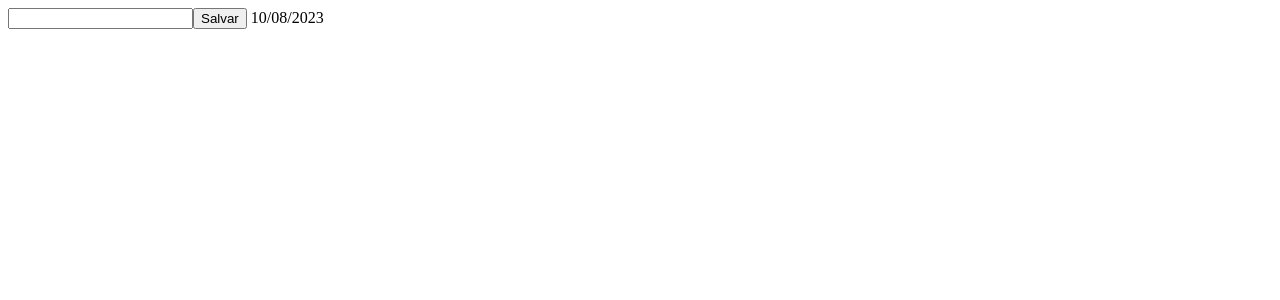
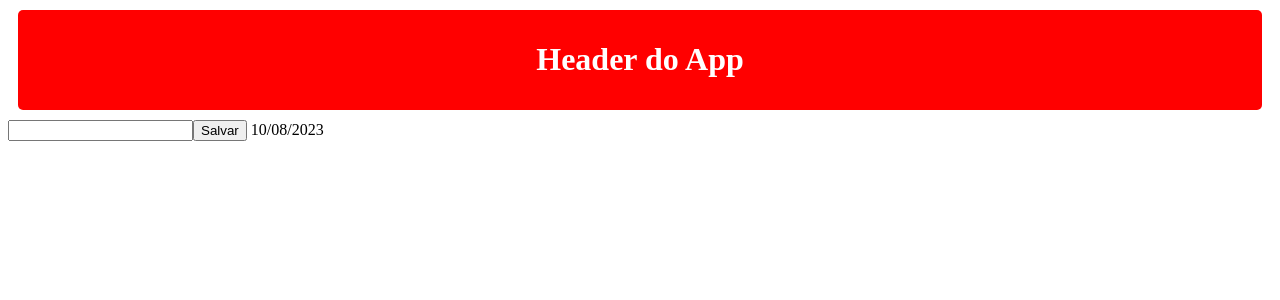
Before and after one commit to matheusoliveira21tec/angular-study-repository, an Angular app in the folder meu-primeiro-projeto/: page / in a window 1280 px wide. Shown: the top 300 px of the page. Built offline with nearby package versions, Linux system fonts and the light colour scheme.

Commit message:
aprendendo modules

```diff
--- a/meu-primeiro-projeto/src/app/app.component.ts
+++ b/meu-primeiro-projeto/src/app/app.component.ts
@@ -3,6 +3,7 @@ import { Component, OnInit } from '@angular/core';
 @Component({
   selector: 'app-root',
   template: `
+  <app-new-component></app-new-component>
   <app-diretivas-atributos></app-diretivas-atributos>
   <router-outlet></router-outlet>`
 })
--- a/meu-primeiro-projeto/src/app/app.module.ts
+++ b/meu-primeiro-projeto/src/app/app.module.ts
@@ -8,6 +8,7 @@ import { DataBindingComponent } from './data-binding/data-binding.component';
 import { FormsModule } from '@angular/forms';
 import { DiretivasEstruturaisComponent } from './diretivas-estruturais/diretivas-estruturais.component';
 import { DiretivasAtributosComponent } from './diretivas-atributos/diretivas-atributos.component';
+import { SharedModule } from './shared/shared.module';
 
 @NgModule({
   declarations: [
@@ -20,7 +21,8 @@ import { DiretivasAtributosComponent } from './diretivas-atributos/diretivas-atr
   imports: [
     BrowserModule,
     AppRoutingModule,
-    FormsModule
+    FormsModule,
+    SharedModule
   ],
   providers: [],
   bootstrap: [AppComponent]
--- /dev/null
+++ b/meu-primeiro-projeto/src/app/shared/new-component/new-component.component.html
@@ -0,0 +1,3 @@
+<header>
+    <h1>Header do App</h1>
+</header>
--- /dev/null
+++ b/meu-primeiro-projeto/src/app/shared/new-component/new-component.component.scss
@@ -0,0 +1,11 @@
+header{
+    background: red;
+    color : #fff;
+    text-align: center;
+    padding: 10px;
+    margin-bottom: 10px;
+    border-radius: 5px;
+    margin-top: 10px;
+    margin-left: 10px;
+    margin-right: 10px;
+}
```
Also changed, not shown: meu-primeiro-projeto/src/app/shared/new-component/new-component.component.ts (added, +10 -0 lines), meu-primeiro-projeto/src/app/shared/shared.module.ts (added, +18 -0 lines), 1 other file (tests, documents, lock files or other folders).
